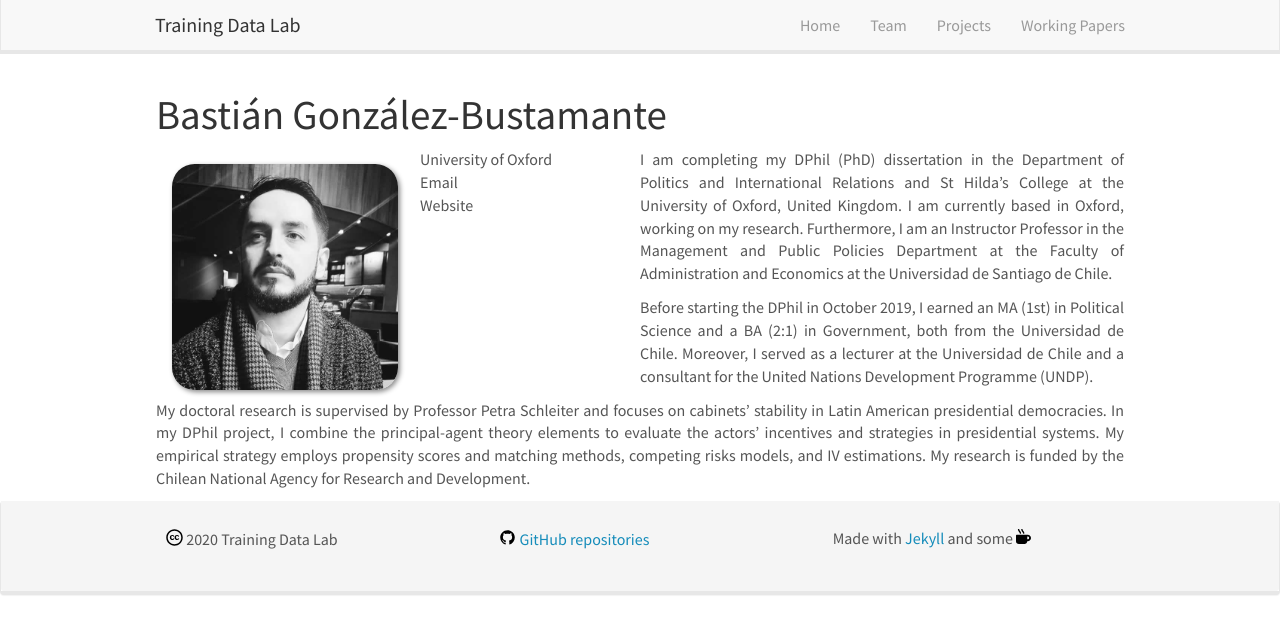
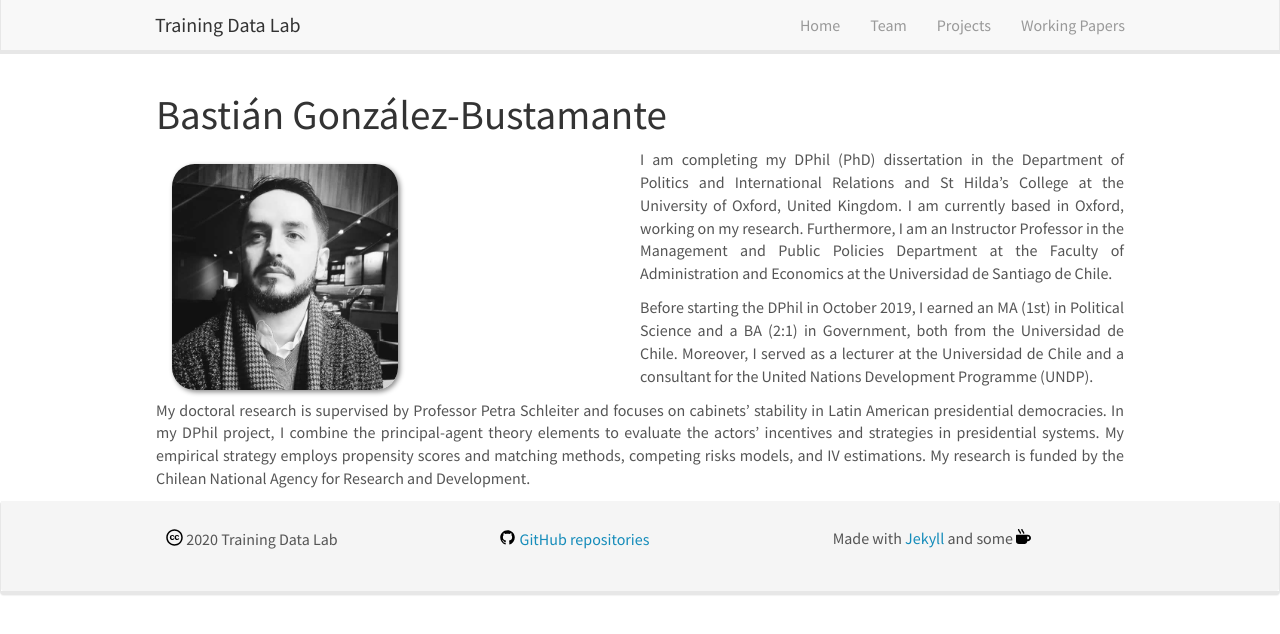
Before and after one commit to training-datalab/old-training-datalab.com, a Jekyll site: the page built from _pages/bgonzalezbustamante.md, in a window 1280 px wide. Shown: the top 634 px of the page. Built offline with Jekyll 4.4.1, drawn with Linux system fonts in a browser that asks for light colours; nearby versions of some CDN libraries.

Commit message:
Update bgonzalezbustamante.md

```diff
--- a/_pages/bgonzalezbustamante.md
+++ b/_pages/bgonzalezbustamante.md
@@ -10,7 +10,7 @@ permalink: /team/bgonzalezbustamante/
 
 <div class="col-sm-6 clearfix">
 <img src="https://training-datalab.com/images/team/bgonzalezbustamante.jpg" class="img-responsive" width="50%" style="float: left" />
-University of Oxford<br>Email<br>Website
+<!-- University of Oxford<br>Email<br>Website -->
 </div>
 <p align=" justify">I am completing my DPhil (PhD) dissertation in the Department of Politics and International Relations and St Hilda’s College at the University of Oxford, United Kingdom. I am currently based in Oxford, working on my research. Furthermore, I am an Instructor Professor in the Management and Public Policies Department at the Faculty of Administration and Economics at the Universidad de Santiago de Chile.</p>
 
```
